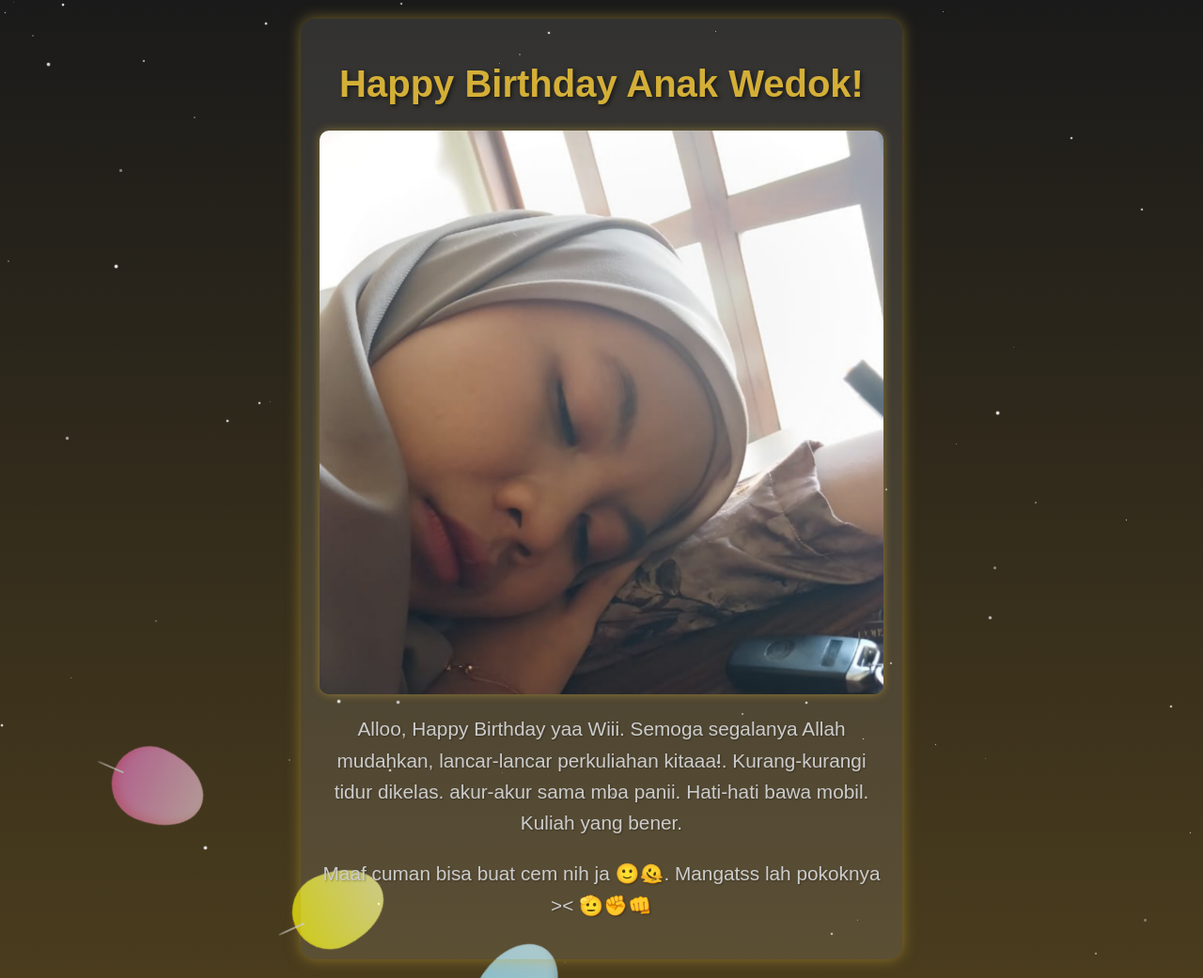
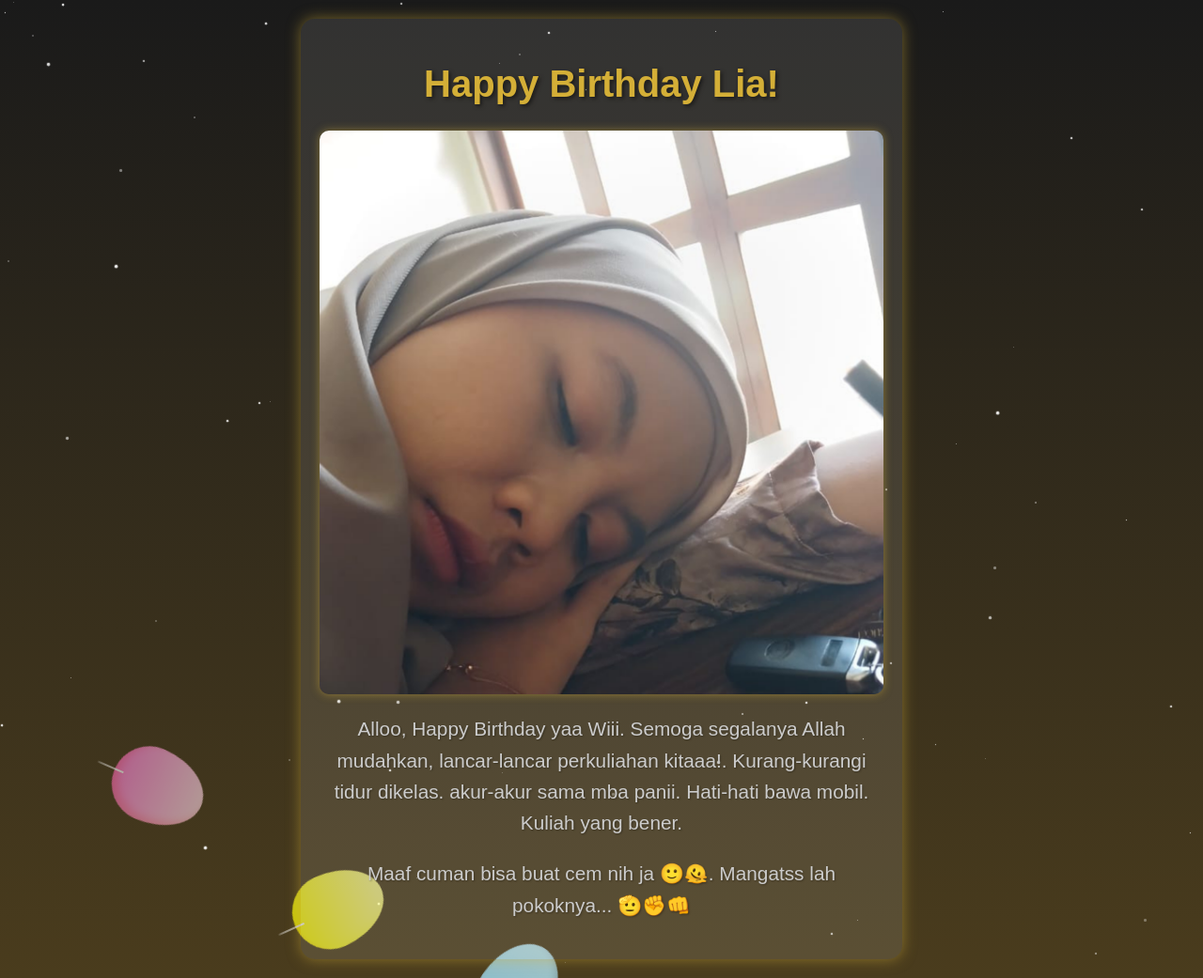
Before and after one commit to 60jumping/Dwi, a plain HTML site: page index.html in a window 1280 px wide. Shown: the whole page at 94% size. Drawn offline with Linux system fonts and the light colour scheme.

Commit message:
Update index.html

```diff
--- a/index.html
+++ b/index.html
@@ -12,7 +12,7 @@
 
     <audio loop id="myAudio">
         <source src="happy.mp3" type="audio/mp3">
-        Browser Anda tidak mendukung audio.
+        audio.
     </audio>
 
     <div class="balloon-wrapper">
@@ -27,7 +27,7 @@
     <div id="stars-container"></div>
 
     <div class="container">
-        <h1>Happy Birthday Anak Wedok!</h1>
+        <h1>Happy Birthday Lia!</h1>
 
         <div class="carousel" id="photoCarousel">
             <img src="dwi.jpg" alt="Foto Ulang Tahun 1" class="active">
@@ -36,7 +36,7 @@
         </div>
 
         <p>Alloo, Happy Birthday yaa Wiii. Semoga segalanya Allah mudahkan, lancar-lancar perkuliahan kitaaa!. Kurang-kurangi tidur dikelas. akur-akur sama mba panii. Hati-hati bawa mobil. Kuliah yang bener.</p>
-        <p>Maaf cuman bisa buat cem nih ja 🙂🫠. Mangatss lah pokoknya >< 🫡✊👊</p>
+        <p>Maaf cuman bisa buat cem nih ja 🙂🫠. Mangatss lah pokoknya... 🫡✊👊</p>
     </div>
 
     <script>
```
